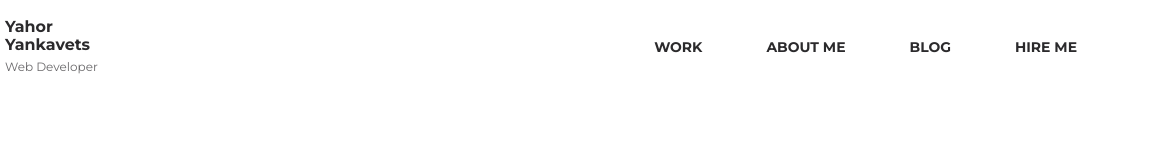
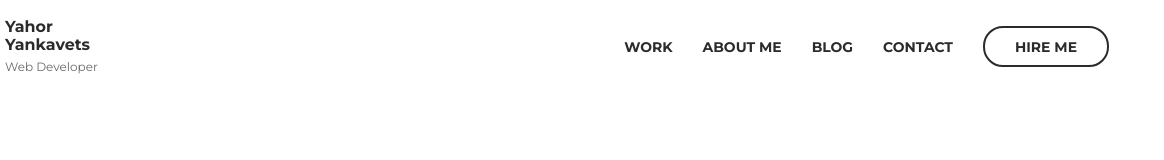
Before and after one commit to egorystuff/Portfolio, a plain HTML site: page index.html in a window 1280 px wide. Shown: the full height of the page, 116-1280 px from the left. Drawn offline with Linux system fonts and the light colour scheme.

Commit message:
The update for block "header"

```diff
--- a/css/blocks/nav.less
+++ b/css/blocks/nav.less
@@ -3,10 +3,12 @@
 .nav {
   display: flex;
   height: 100%;
+  align-items: center;
 }
 
 .nav__link {
-  padding: 0.66rem 2rem;
+  margin-left: 2rem;
+  position: relative;
 
   font-size: 0.93rem;
   color: @black;
@@ -14,12 +16,37 @@
   font-weight: 700;
   text-decoration: none;
 
-  border: 2px solid transparent;
-  border-radius: 20px;
+  &:after {
+    content: '';
+    width: 0;
+    height: 2px;
+    background-color: @black;
 
-  &:hover,
-  &.active {
-    border-color: @black;
-    transition: 0.5s linear;
+    position: absolute;
+    bottom: -5px;
+    left: 0;
+    z-index: 1;
+
+    transition: width 0.2s linear;
+  }
+
+  &:hover:not(.nav__link--btn) {
+    &::after {
+      width: 100%;
+    }
+  }
+
+  // modificators
+  &--btn {
+    padding: 0.66rem 2rem;
+    border: 2px solid @black;
+    border-radius: 20px;
+
+    transition:  0.2s linear;
+
+    &:hover {
+      background-color: @black;
+      color: @white;
+    }
   }
 }
--- a/index.html
+++ b/index.html
@@ -35,7 +35,8 @@
             <a class="nav__link" href="#">work</a>
             <a class="nav__link" href="#">about me</a>
             <a class="nav__link" href="#">blog</a>
-            <a class="nav__link" href="#">hire me</a>
+            <a class="nav__link" href="#">contact</a>
+            <a class="nav__link  nav__link--btn" href="#">hire me</a>
           </nav>
         </div>
       </div>
```
Also changed, not shown: css/style.css.
